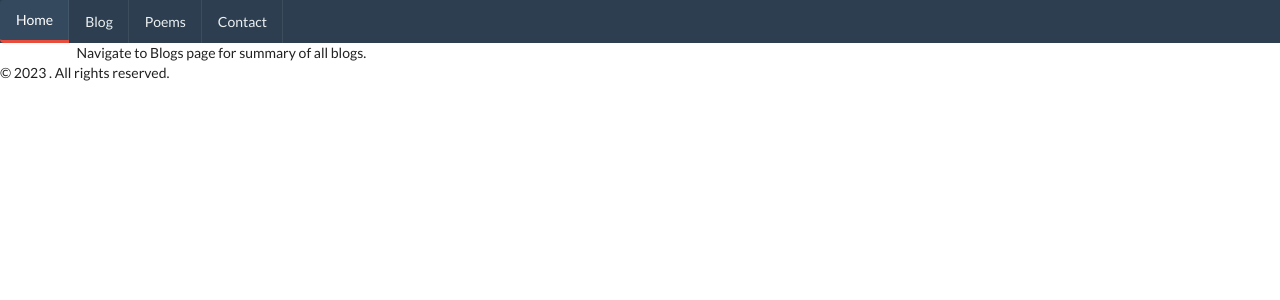
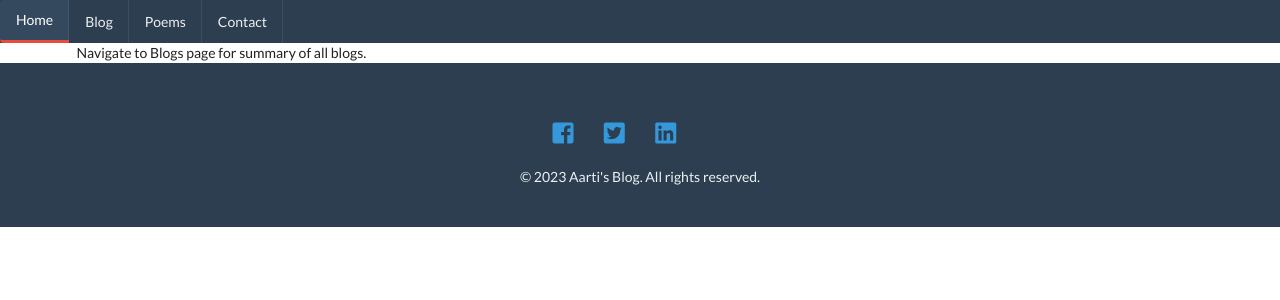
Before and after one commit to nikhilmenghani/blogaarti, a Jekyll site: the page built from index.markdown, in a window 1280 px wide. Shown: the top 300 px of the page. Built offline with Jekyll 4.4.1, drawn with Linux system fonts in a browser that asks for light colours; nearby versions of some CDN libraries.

Commit message:
Update the footer

```diff
--- a/_includes/footer.html
+++ b/_includes/footer.html
@@ -0,0 +1,13 @@
+<footer class="footer">
+    <div class="container">
+        <div class="footer-social">
+            <a href="#" class="ui icon"><i class="facebook square icon"></i></a>
+            <a href="#" class="ui icon"><i class="twitter square icon"></i></a>
+            <a href="#" class="ui icon"><i class="linkedin square icon"></i></a>
+            <a href="#" class="ui icon"><i class="instagram square icon"></i></a>
+        </div>
+        <div class="footer-copy">
+            &copy; {{ site.time | date: '%Y' }} Aarti's Blog. All rights reserved.
+        </div>
+    </div>
+</footer>
--- a/_layouts/blog.html
+++ b/_layouts/blog.html
@@ -28,9 +28,7 @@
     </div>
 
     <!-- Footer -->
-    <footer>
-        <p>&copy; {{ site.time | date: '%Y' }} {{ site.author }}. All rights reserved.</p>
-    </footer>
+    {% include footer.html %}
 
     <!-- Add Semantic UI JS -->
     <script src="https://cdnjs.cloudflare.com/ajax/libs/semantic-ui/2.4.1/semantic.min.js"></script>
--- a/_layouts/default.html
+++ b/_layouts/default.html
@@ -28,9 +28,7 @@
     </div>
 
     <!-- Footer -->
-    <footer>
-        <p>&copy; {{ site.time | date: '%Y' }} {{ site.author }}. All rights reserved.</p>
-    </footer>
+    {% include footer.html %}
 
     <!-- Add Semantic UI JS -->
     <script src="https://cdnjs.cloudflare.com/ajax/libs/semantic-ui/2.4.1/semantic.min.js"></script>
--- a/_layouts/post.html
+++ b/_layouts/post.html
@@ -28,9 +28,7 @@
     </div>
 
     <!-- Footer -->
-    <footer>
-        <p>&copy; {{ site.time | date: '%Y' }} {{ site.author }}. All rights reserved.</p>
-    </footer>
+    {% include footer.html %}
 
     <!-- Add Semantic UI JS -->
     <script src="https://cdnjs.cloudflare.com/ajax/libs/semantic-ui/2.4.1/semantic.min.js"></script>
--- /dev/null
+++ b/_sass/modules/_footer.scss
@@ -0,0 +1,37 @@
+/* _footer.scss */
+
+.footer {
+    background-color: #2c3e50; // Dark blue color
+    color: #ecf0f1; // Light grayish-white text color
+    padding: 40px 0;
+    text-align: center;
+    font-size: 16px;
+
+    a {
+        color: #3498db; // Bright blue link color
+        text-decoration: none;
+        transition: color 0.3s;
+
+        &:hover {
+            color: #ecf0f1; // Light grayish-white on hover
+        }
+    }
+
+    .footer-social {
+        margin: 20px 0;
+
+        i { // Assuming you're using icons (like FontAwesome)
+            font-size: 24px;
+            margin: 0 10px;
+            transition: color 0.3s;
+
+            &:hover {
+                color: #3498db; // Bright blue on hover
+            }
+        }
+    }
+
+    .footer-copy {
+        font-size: 14px;
+    }
+}
--- a/_sass/modules/_menu.scss
+++ b/_sass/modules/_menu.scss
@@ -1,4 +1,6 @@
 /* _menu.scss */
+
+@import "footer";
 
 .ui.inverted.menu.custom-menu {
     border-radius: 0;  // <-- This will make the menu corners square.
```
